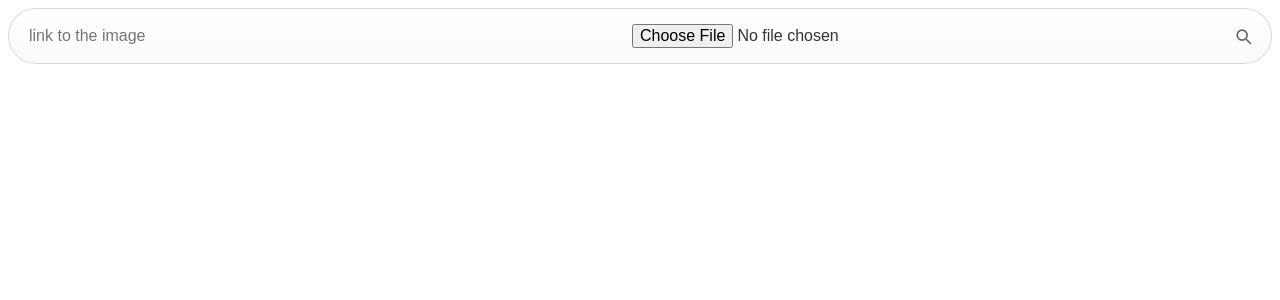
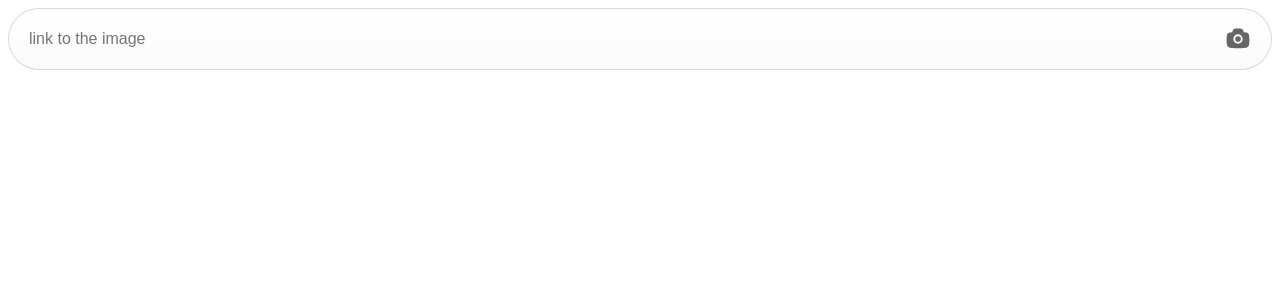
Before and after one commit to whythatt/ease, a Vue app in the folder frontend/: page / in a window 1280 px wide. Shown: the top 300 px of the page. Built offline with nearby package versions, Linux system fonts and the light colour scheme.

Commit message:
Сделал лучший интерфейс для поиска по фото, сделал все через иконку поиск по ссылки работает только по enter и при выборе фото сразу осуществляется поиск

```diff
--- a/frontend/src/components/Search.vue
+++ b/frontend/src/components/Search.vue
@@ -9,13 +9,7 @@ const file = ref(null)
 
 const onEnter = (e) => {
     e.preventDefault()
-    if (file.value) {
-        // Отправляем файл
-        emit('search', file.value)
-    } else {
-        // Отправляем URL
-        emit('search', inputValue.value)
-    }
+    emit('search', inputValue.value)
     if (input.value) input.value.blur()
     file.value = null
 }
@@ -25,6 +19,8 @@ const onFileChange = (e) => {
     if (files.length > 0) {
         file.value = files[0]
         inputValue.value = '' // чистим input URL
+        emit('search', file.value)
+        file.value = null
     }
 }
 </script>
@@ -32,12 +28,18 @@ const onFileChange = (e) => {
 <template>
     <div class="search" role="search">
         <input ref="input" v-model="inputValue" @keydown.enter="onEnter" id="q" placeholder="link to the image" />
-        <input type="file" @change="onFileChange">
-        <svg @click="onEnter" width="20" height="20" viewBox="0 0 24 24" fill="none" aria-hidden>
-            <path d="M21 21l-4.35-4.35" stroke="#666" stroke-width="2" stroke-linecap="round" stroke-linejoin="round" />
-            <circle cx="11" cy="11" r="6" stroke="#666" stroke-width="2" stroke-linecap="round"
-                stroke-linejoin="round" />
-        </svg>
+        <div class="icons">
+            <input type="file" id="fileInput" style="display: none;" @change="onFileChange">
+            <label for="fileInput">
+                <svg xmlns="http://www.w3.org/2000/svg" width="30" height="30" viewBox="0 1 24 24">
+                    <title>Camera-solid SVG Icon</title>
+                    <path fill="#666" d="M9.75 13a2.25 2.25 0 1 1 4.5 0a2.25 2.25 0 0 1-4.5 0" />
+                    <path fill="#666" fill-rule="#666"
+                        d="M7.474 7.642A3.142 3.142 0 0 1 10.616 4.5h2.768a3.142 3.142 0 0 1 3.142 3.142a.03.03 0 0 0 .026.029l2.23.18c.999.082 1.82.82 2.007 1.805a22.07 22.07 0 0 1 .104 7.613l-.097.604a2.505 2.505 0 0 1-2.27 2.099l-1.943.157a56.61 56.61 0 0 1-9.166 0l-1.943-.157a2.505 2.505 0 0 1-2.27-2.1l-.097-.603c-.407-2.525-.371-5.1.104-7.613a2.226 2.226 0 0 1 2.007-1.804l2.23-.181a.028.028 0 0 0 .026-.029M12 9.25a3.75 3.75 0 1 0 0 7.5a3.75 3.75 0 0 0 0-7.5"
+                        clip-rule="evenodd" />
+                </svg>
+            </label>
+        </div>
     </div>
 </template>
 
@@ -64,7 +66,14 @@ const onFileChange = (e) => {
     flex: 1;
 }
 
+.icons {
+    display: flex;
+    column-gap: 5px;
+}
+
 svg {
+    display: flex;
+    align-items: center;
     cursor: pointer;
 }
 </style>
--- a/frontend/src/pages/ProductsListPage.vue
+++ b/frontend/src/pages/ProductsListPage.vue
@@ -40,10 +40,10 @@ const fetchGoods = async () => {
             const formData = new FormData()
             formData.append('file', imageFile.value)
             console.log('делаю это опять')
-            response = await axios.post('http://localhost:10000/goods/', formData)
+            response = await axios.post('https://ease-vojh.onrender.com/goods/', formData)
             imageUrl.value = response.data.image_url
         }
-        response = await axios.get('http://localhost:10000/goods/', {
+        response = await axios.get('https://ease-vojh.onrender.com/goods/', {
             params: { image_url: imageUrl.value, page: page.value, limit }
         })
         const data = response.data
```
